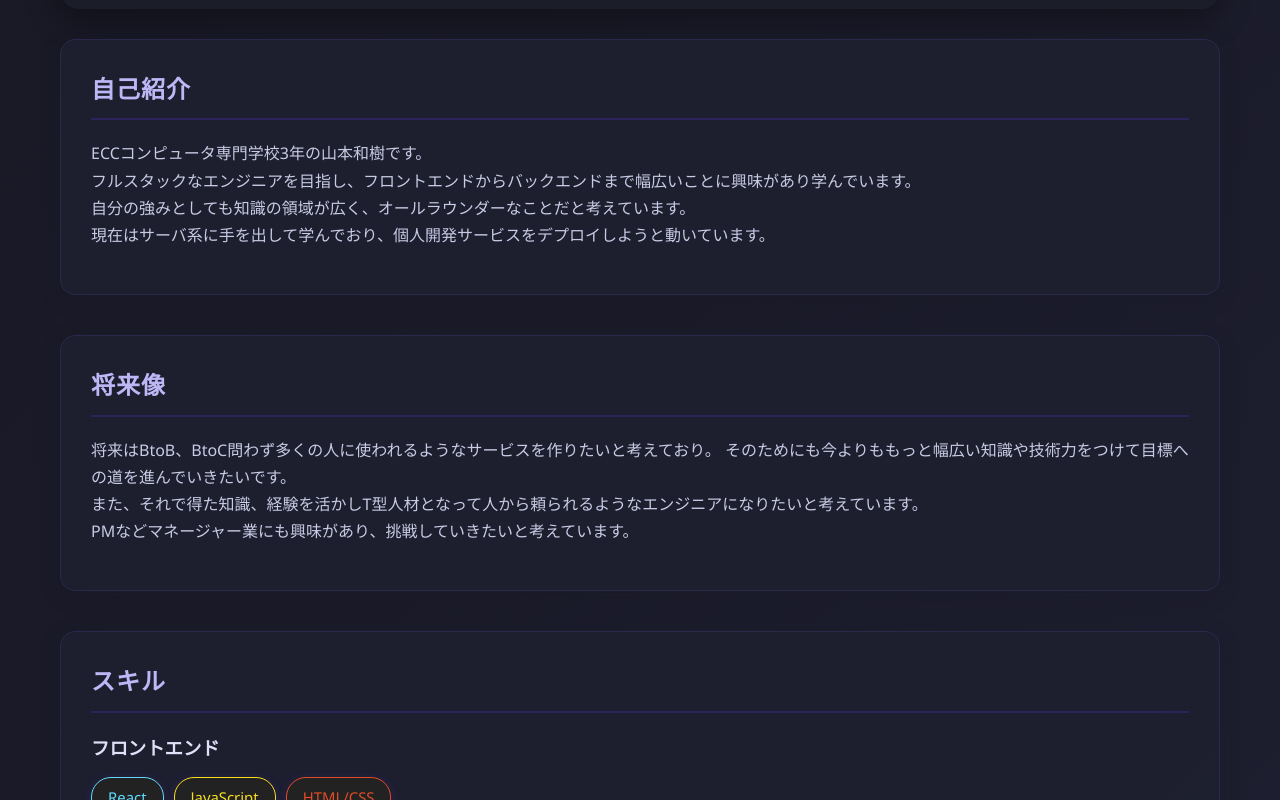
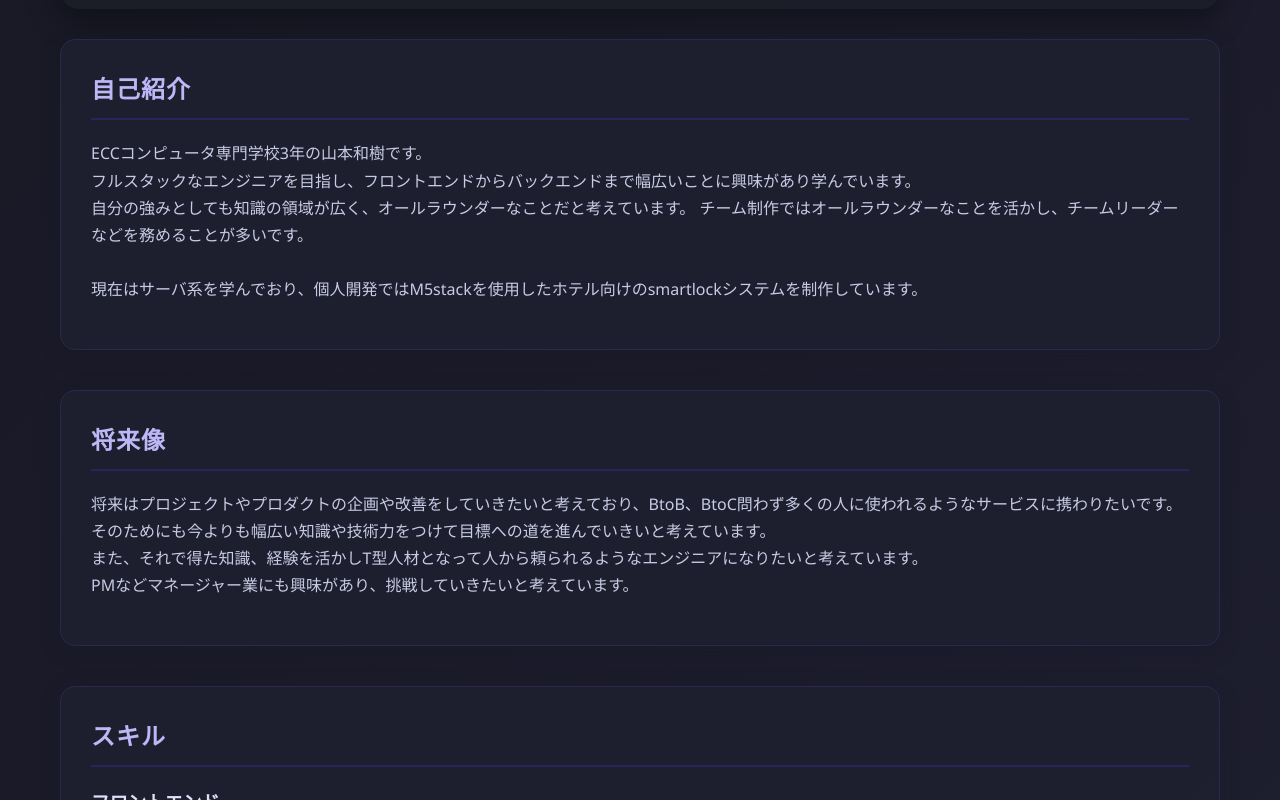
Before and after one commit to keyi1000/profile, a plain HTML site: page index.html in a window 1280 px wide. Shown: the part 515-1315 px from the top of the page. Drawn offline with Linux system fonts and the light colour scheme.

Commit message:
[update]自己紹介の部分を更新

```diff
--- a/index.html
+++ b/index.html
@@ -51,16 +51,17 @@
                         ECCコンピュータ専門学校3年の山本和樹です。<br>
                         フルスタックなエンジニアを目指し、フロントエンドからバックエンドまで幅広いことに興味があり学んでいます。<br>
                         自分の強みとしても知識の領域が広く、オールラウンダーなことだと考えています。
+                        チーム制作ではオールラウンダーなことを活かし、チームリーダーなどを務めることが多いです。<br>
                         <br>
-                        現在はサーバ系に手を出して学んでおり、個人開発サービスをデプロイしようと動いています。
+                        現在はサーバ系を学んでおり、個人開発ではM5stackを使用したホテル向けのsmartlockシステムを制作しています。<br>
                     </p>
             </section>
             <section id="profile" class="content-section">
               <div class="card">
                   <h2>将来像</h2>
                   <p>
-                      将来はBtoB、BtoC問わず多くの人に使われるようなサービスを作りたいと考えており。
-                      そのためにも今よりももっと幅広い知識や技術力をつけて目標への道を進んでいきたいです。<br>
+                      将来はプロジェクトやプロダクトの企画や改善をしていきたいと考えており、BtoB、BtoC問わず多くの人に使われるようなサービスに携わりたいです。
+                      そのためにも今よりも幅広い知識や技術力をつけて目標への道を進んでいきいと考えています。<br>
                       また、それで得た知識、経験を活かしT型人材となって人から頼られるようなエンジニアになりたいと考えています。<br>
                       PMなどマネージャー業にも興味があり、挑戦していきたいと考えています。
                   </p>
```
